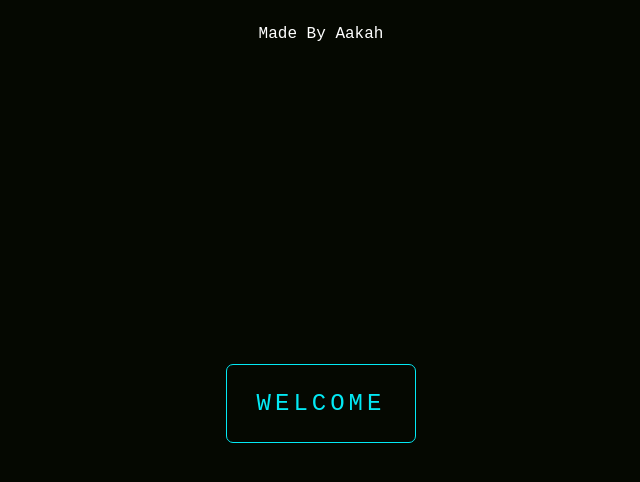
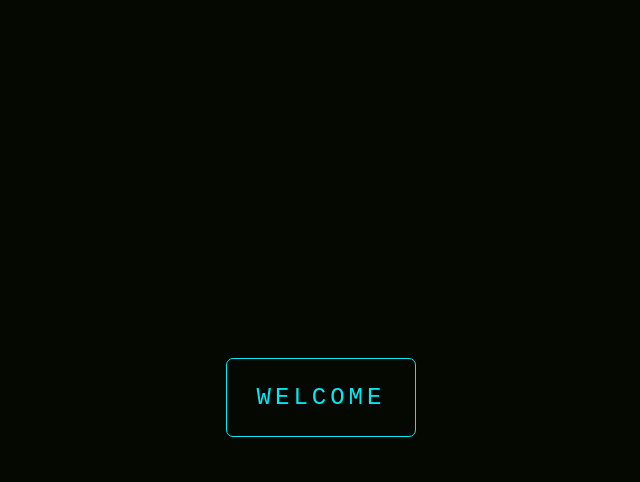
Before and after one commit to LieStage/welcomebutton, a plain HTML site: page index.html in a window 1280 px wide. Shown: the whole page, without its empty margins (319-959 px from the left). Drawn offline with Linux system fonts and the light colour scheme.

Commit message:
Update index.html

```diff
--- a/index.html
+++ b/index.html
@@ -71,8 +71,8 @@ a {
     </style>
 </head>
 <body>
-    <h1 class="title-by">By Aakash</h1>
-    <p>Made By Aakah</p>
+
+    <h1>Made By Aakash</h1>
 <div class="btns">
 <a class="blue-btn" href="https://lostingitio.github.io/music-playerdevice/">Welcome</a>
 </div>
```
